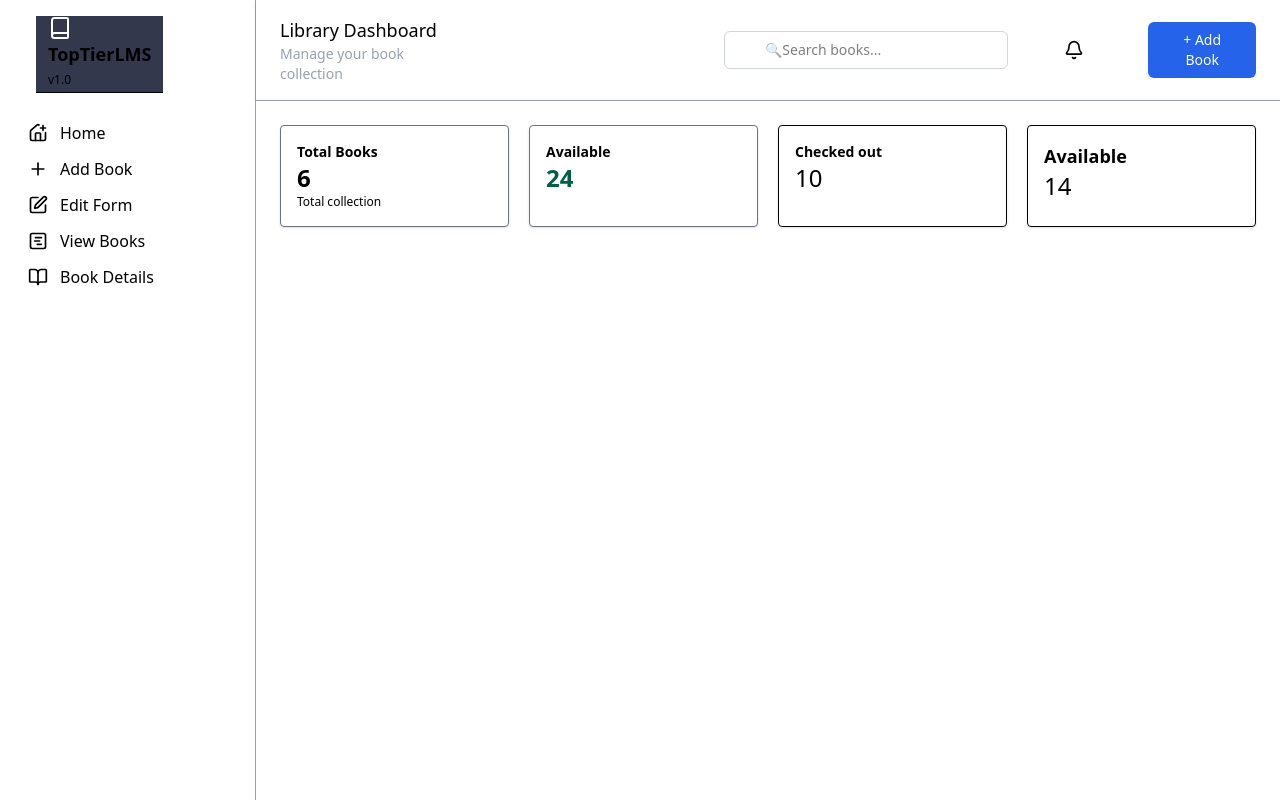
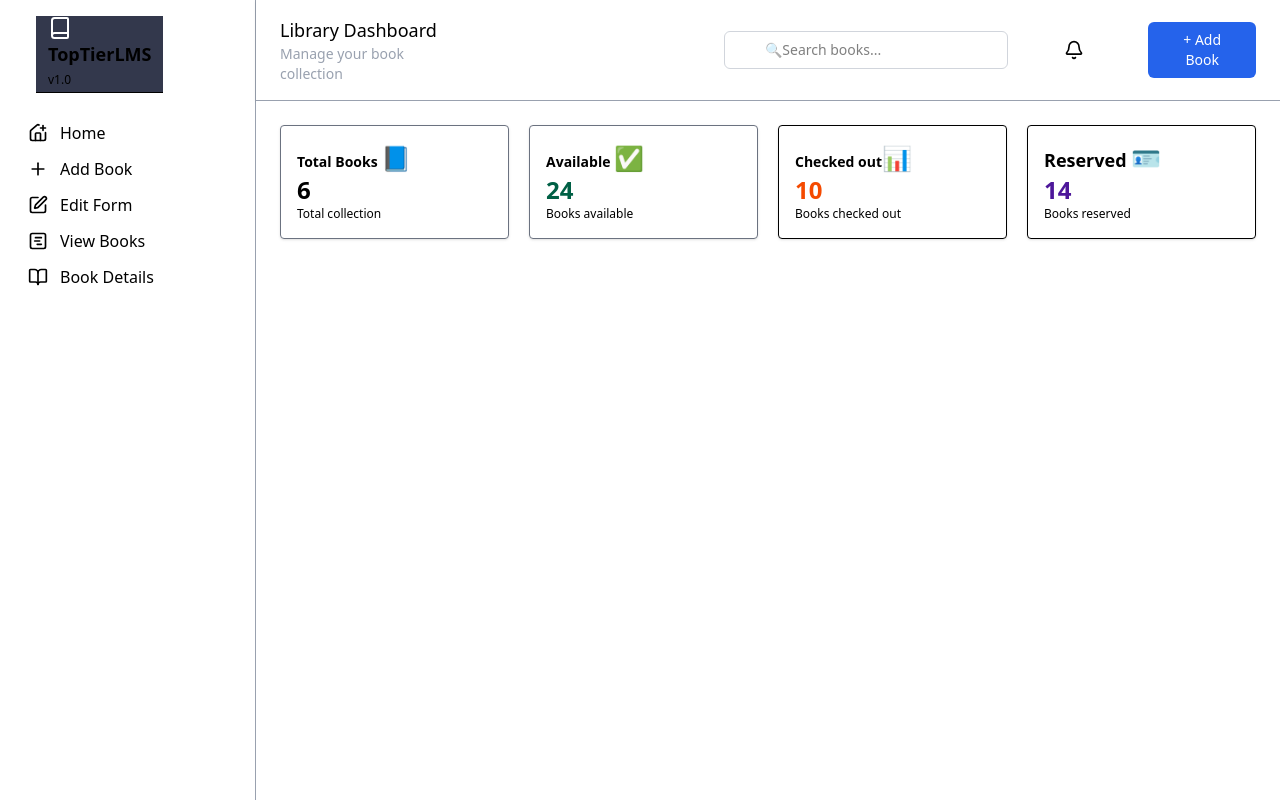
Before and after one commit to TopTier5/Bookie-App, a React (Vite) app: page / in a window 1280 px wide. Built offline with nearby package versions, Linux system fonts and the light colour scheme.

Commit message:
Done with the first grid

```diff
--- a/src/pages/Home.jsx
+++ b/src/pages/Home.jsx
@@ -15,21 +15,24 @@ function Home() {
                     <main className="p-6 bg-white flex-1 overflow-auto">
                         <div className="grid grid-cols-4 gap-5">
                             <div className="border font-sans p-4  border-grey rounded shadow text-black">
-                                <h1 className="text-sm font-bold">Total Books</h1>
+                                <h1 className="text-sm font-bold">Total Books <span className="text-2xl">📘</span></h1>
                                 <p className="text-2xl font-bold">6</p>
                                 <h5 className="text-xs">Total collection</h5>
                             </div>
                             <div className="border font-sans p-4 border-grey rounded shadow text-black">
-                                <h1 className="text-sm font-bold ">Available</h1>
+                                <h1 className="text-sm font-bold">Available <span className="text-2xl">✅</span></h1>
                                 <p className="text-2xl text-emerald-800 font-bold">24</p>
+                                <h5 className="text-xs">Books available</h5>
                             </div>
                             <div className="border font-sans p-4 rounded shadow text-black">
-                                <h1 className="text-sm font-bold">Checked out</h1>
-                                <p className="text-2xl">10</p>
+                                <h1 className="text-sm font-bold">Checked out<span className="text-2xl" >📊</span></h1>
+                                <p className="text-2xl  text-orange-600 font-bold">10</p>
+                                <h5 className="text-xs">Books checked out</h5>
                             </div>
                             <div className="border font-sans p-4 rounded shadow text-black">
-                                <h1 className="text-lg font-bold">Available</h1>
-                                <p className="text-2xl">14</p>
+                                <h1 className="text-lg font-bold">Reserved <span className="text-2xl" >🪪</span></h1>
+                                <p className="text-2xl text-violet-900 font-bold">14</p>
+                                <h5 className="text-xs">Books reserved</h5>
                             </div>
                         </div>
                     </main>
```
